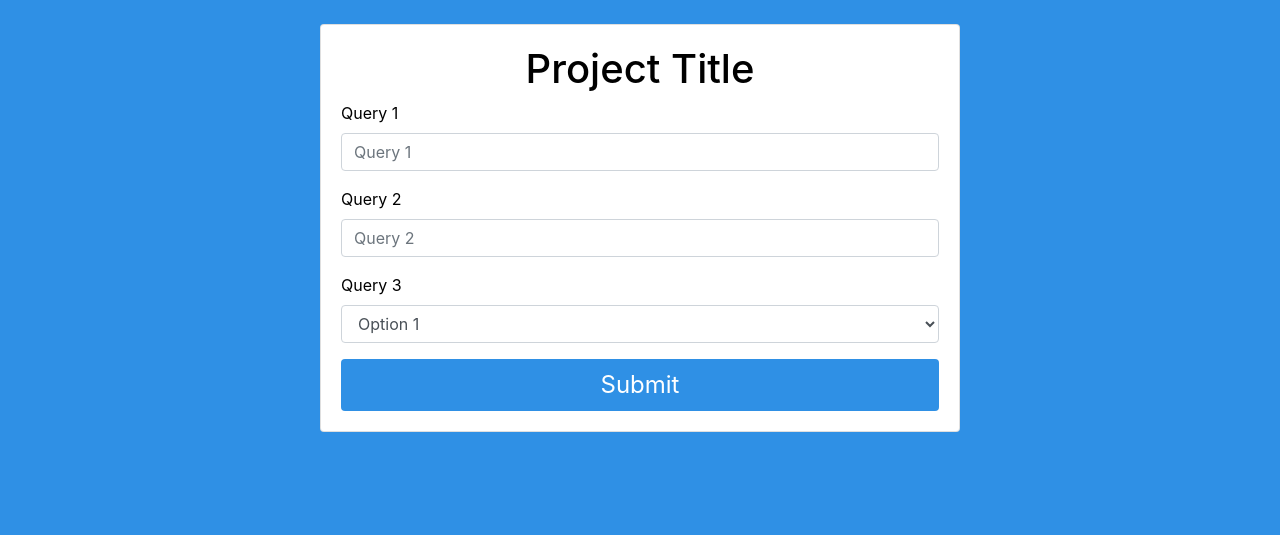
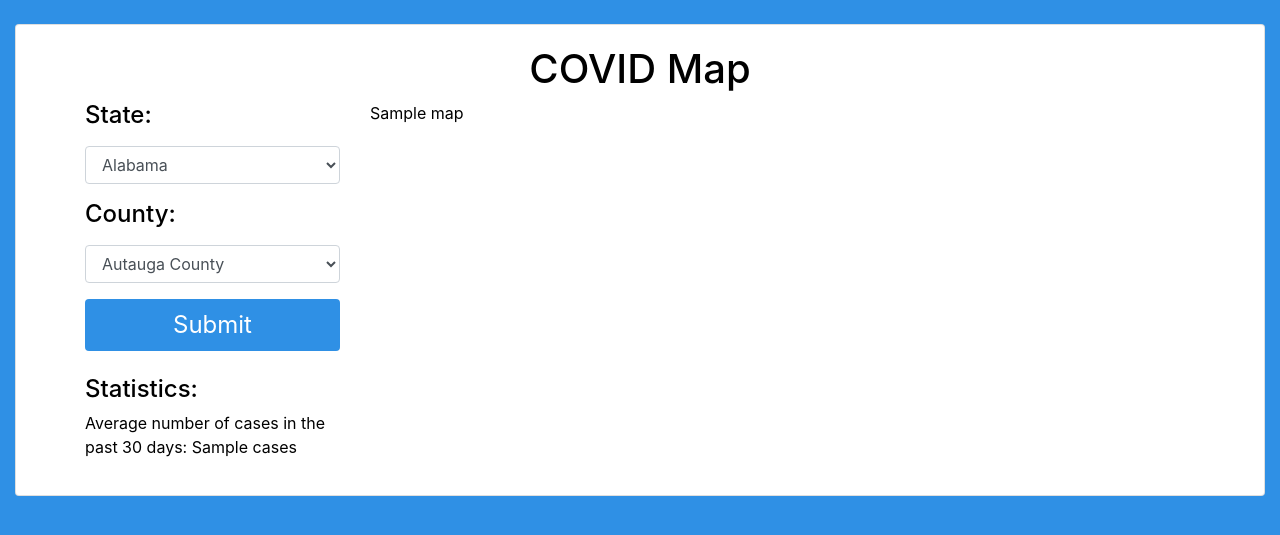
Before and after one commit to QQuispe/COVID-Web-Application, a Flask app: template templates/home.html in a window 1280 px wide. Shown: the part 56-591 px from the top of the page. Run offline with Flask 2, Linux system fonts and the light colour scheme; the template is opened without the code that fills it: most values are stand-ins (such as "Sample title", 1, 10 or a date in 2020); some libraries are stand-ins or nearby versions.

Commit message:
edited font sizes

```diff
--- a/templates/home.html
+++ b/templates/home.html
@@ -1,36 +1,41 @@
 {% extends "base.html" %}
 {% block content %}
-<div class="card card-body" style="max-width: 40rem;">
+<div class="card card-body" style="max-width: 80rem;">
     <div>
-        <h1 style="text-align: center">Project Title</h1>
-        <form method="get">
+        <h1 style="text-align: center">COVID Map</h1>
+    </div>
+    <div class="container">
+        <div class="row">
+            <div class="col-md-3">
+                <form method="post">
                     <div class="form-group">
-                <label for="query1">Query 1</label>
-                <input class="form-control" id="query1" placeholder="Query 1" type="text" name="query1" required />
+                        <label for="state_name"><h4>State:</h4></label>
+                        <select class="form-control" id="state_name" name="state_name" value="{{request.form['state_name']}}"required>
+                            <option>Alabama</option>
+                        </select>
                     </div>
                     <div class="form-group">
-                <label for="query2">Query 2</label>
-                <input class="form-control" id="query2" placeholder="Query 2" type="text" name="query2" required />
-            </div>
-
-            <div class="form-group">
-                <label for="query3">Query 3</label>
-                <select class="form-control" id="query3">
-                    <option>Option 1</option>
-                    <option>Option 2</option>
-                    <option>Option 3</option>
-                    <option>Option 4</option>
-                    <option>Option 5</option>
+                        <label for="county_name"><h4>County:</h4></label>
+                        <select class="form-control" id="county_name" name="county_name" value="{{request.form['county_name']}}"required>
+                            <option>Autauga County</option>
+                            <option>Baldwin County</option>
+                            <option>Barbour County</option>
                         </select>
                     </div>
 
-
-            <button class="btn btn-lg btn-block b hover" type="submit">Submit</button>
+                    <button class="btn btn-lg btn-block b hover" type="submit" value="Save">Submit</button>
                 </form>
-
+                &nbsp;
+                <h4>Statistics:</h4>
+                <p>Average number of cases in the past 30 days: {{ cases }}</p>
+            </div>
+            <div class="col-md">
                 <div class="top-buffer">
                     <!--The div element for the map -->
                     <div id="map"></div>
+                    {{ map | safe }}
+                </div>
+            </div>
         </div>
     </div>
 </div>
```
Lines whose indentation alone changed are shown as unchanged.
